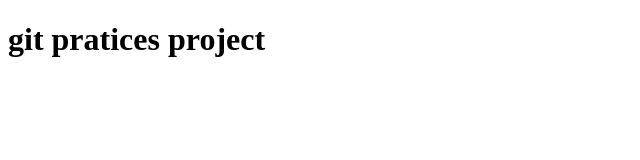
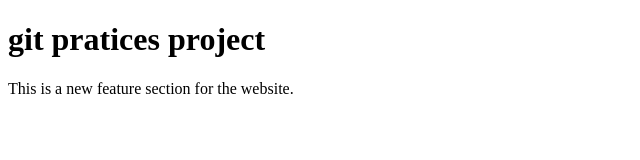
Before and after one commit to mdsohelkhan418126-coder/git-workflow, a plain HTML site: page index.html in a window 1280 px wide. Shown: the whole page, without its empty margins (0-640 px from the left). Drawn offline with Linux system fonts and the light colour scheme.

Commit message:
Add feature section paragraph

```diff
--- a/index.html
+++ b/index.html
@@ -7,5 +7,6 @@
 </head>
 <body>
  <h1>git pratices project</h1>
+<p>This is a new feature section for the website.</p>
 </body>
 </html>
```
